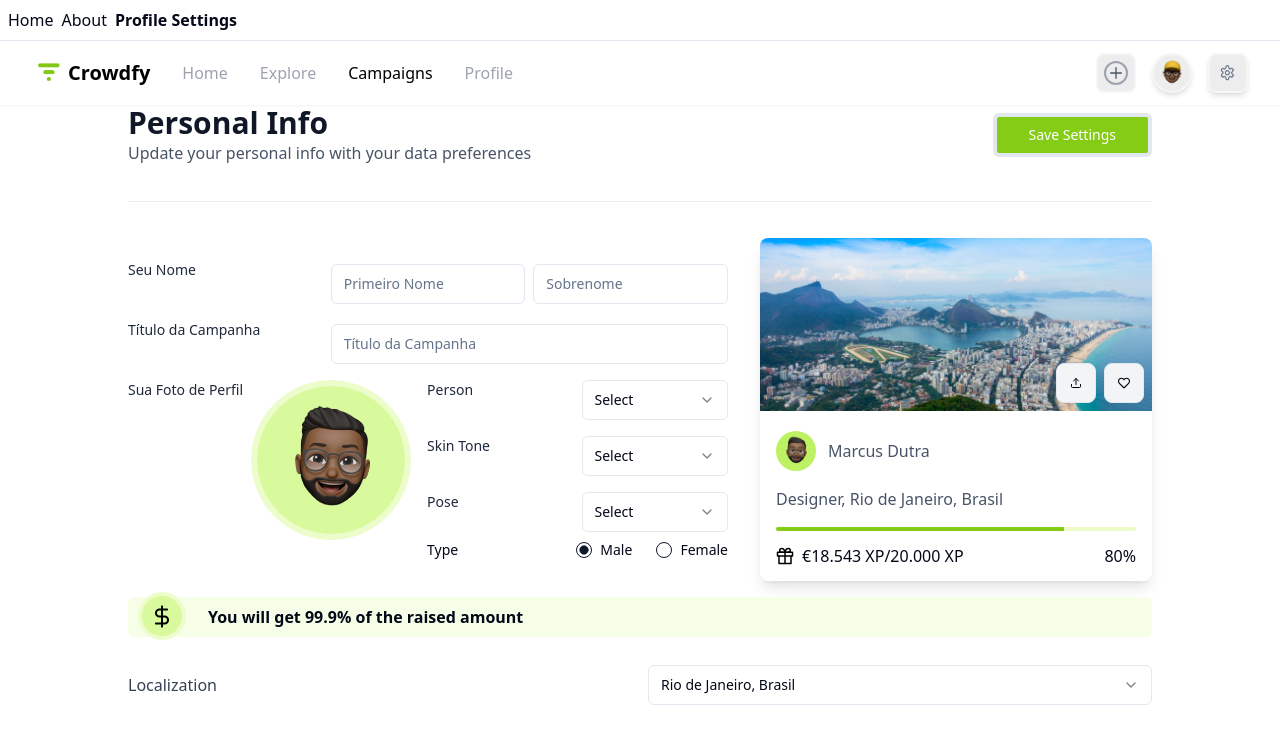
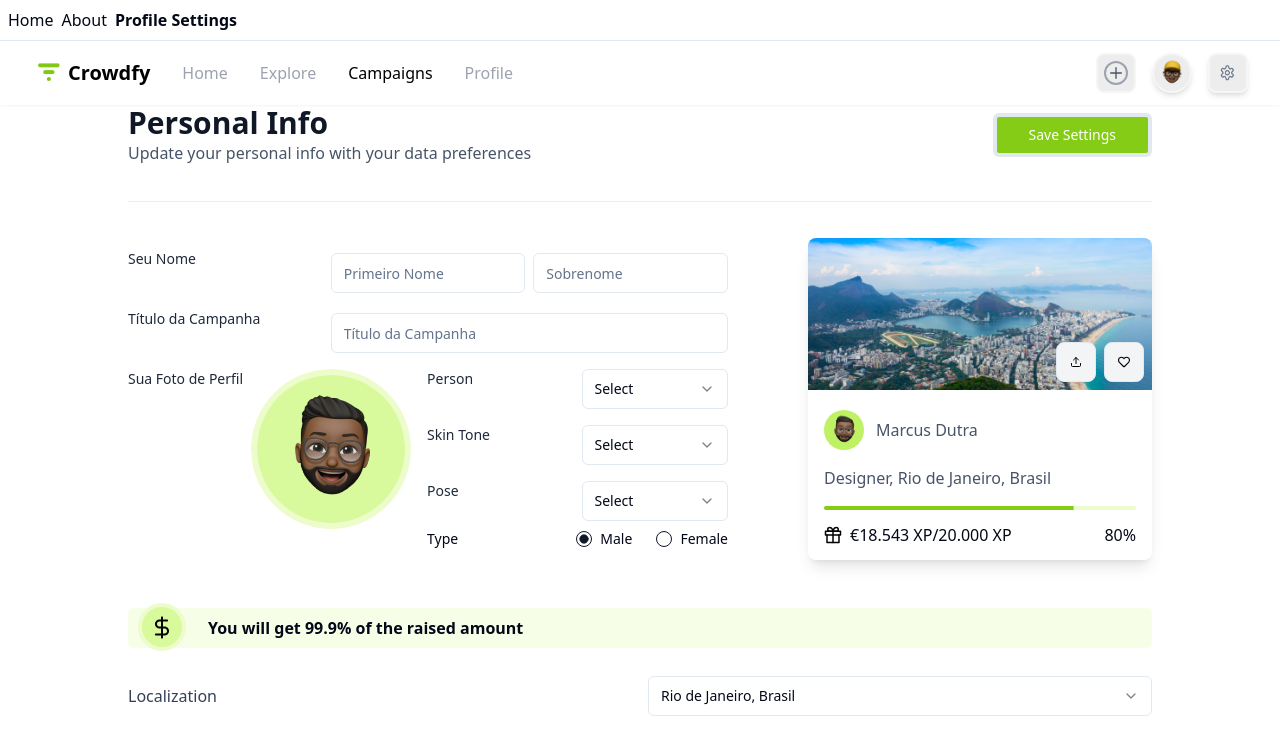
Before and after one commit to Aprender-e-Crescer/crowdfy, a React (Vite) app: page /profile-settings in a window 1280 px wide. Shown: the top 731 px of the page. Built offline with nearby package versions, Linux system fonts and the light colour scheme.

Commit message:
ultimos detalhes

```diff
--- a/src/components/personalInfo.tsx
+++ b/src/components/personalInfo.tsx
@@ -11,10 +11,10 @@ import { Avatar, AvatarImage } from '@radix-ui/react-avatar'
 
 export default function PersonalInfo() {
   return (
-    <div className="flex flex-1">
+    <div className="flex flex-1 max-w-[1030px]">
       {/* PC */}
-      <div className="hidden md:flex flex-1">
-        <div className="flex flex-1 max-w-[1030px]">
+      <div className="hidden md:flex flex-1 max-w-[1030px]">
+        <div className="flex flex-1 ">
           <form className="w-full flex flex-col gap-y-4 min-w-[600px]">
             <div className="">
               <div className="grid grid-cols-3 gap-2 items-center-start">
--- a/src/routes/profile-settings.tsx
+++ b/src/routes/profile-settings.tsx
@@ -15,7 +15,7 @@ function ProfileSettings() {
   return (
     <>
       {/*Mobile*/}
-      <div className="md:hidden flex flex-col mx-3 gap-y-4 justify-center items-">
+      <div className="md:hidden flex flex-col mx-3 gap-y-4 justify-center items-center">
         <div className="flex flex-col gap-y-5">
           <div className="flex flex-col justify-center items-center gap-y-8">
             <PersonalInfo />
@@ -59,7 +59,7 @@ function ProfileSettings() {
           </div>
           <hr className="my-4 border-[#EAECF0]" />
 
-          <div className="flex gap-8 flex-col lg:flex-row items-center">
+          <div className="flex gap-20 flex-col lg:flex-row justify-around items-center max-w-[1500px]">
             <PersonalInfo />
 
             <Card
@@ -73,7 +73,7 @@ function ProfileSettings() {
             />
           </div>
         </div>
-        <div className="flex">
+        <div className="mt-8">
           <Localization />
         </div>
       </div>
```
